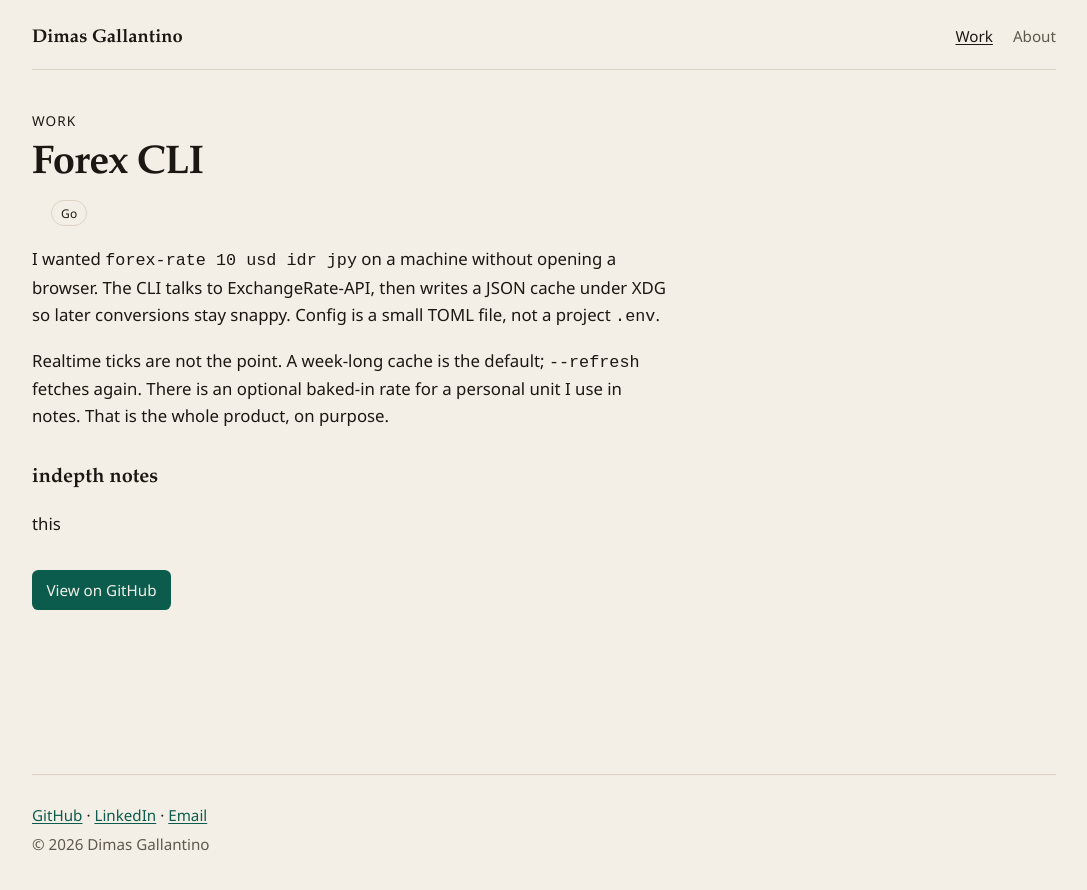
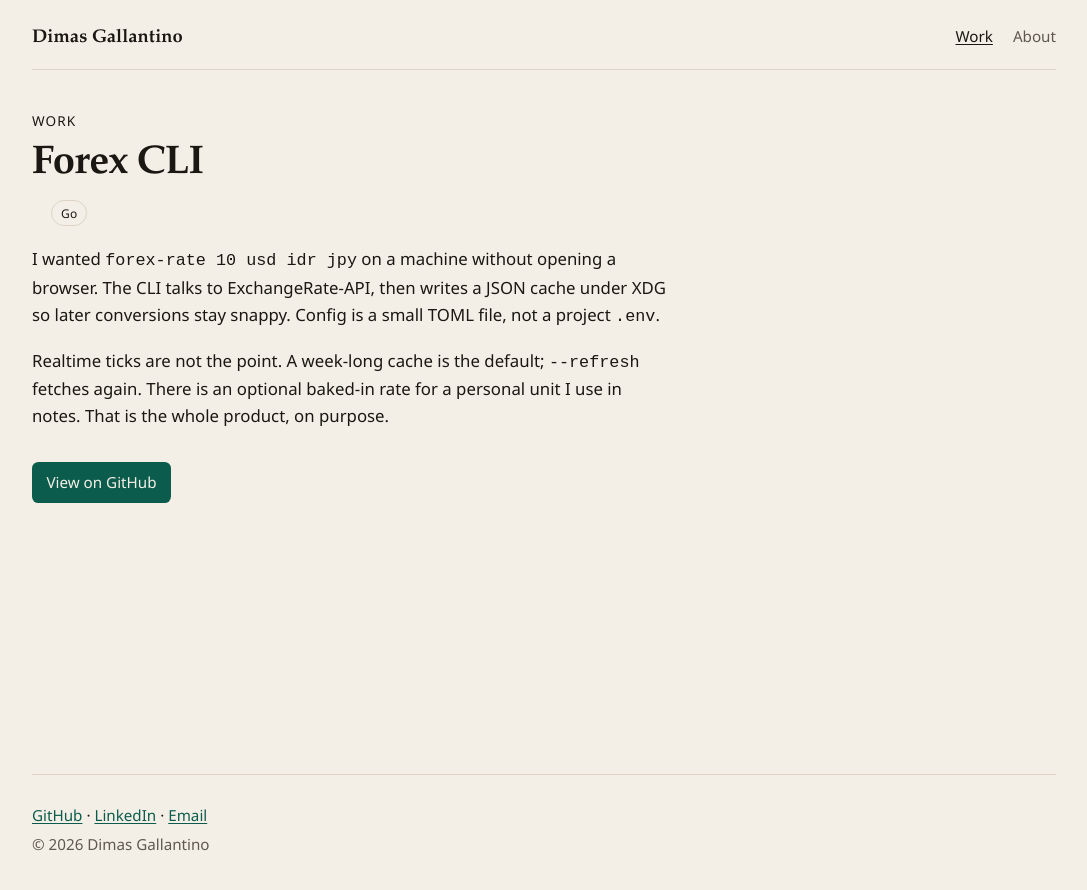
Before and after one commit to dgallantino/dgallantino.github.io, a Jekyll site: the page built from _projects/go-forex-cli.md, in a window 1280 px wide. Shown: the top 890 px of the page, without its empty margins (96-1183 px from the left). Built offline with Jekyll 4.4.1, drawn with Linux system fonts in a browser that asks for light colours.

```diff
--- a/_projects/go-forex-cli.md
+++ b/_projects/go-forex-cli.md
@@ -12,8 +12,3 @@
 I wanted `forex-rate 10 usd idr jpy` on a machine without opening a browser. The CLI talks to ExchangeRate-API, then writes a JSON cache under XDG so later conversions stay snappy. Config is a small TOML file, not a project `.env`.
 
 Realtime ticks are not the point. A week-long cache is the default; `--refresh` fetches again. There is an optional baked-in rate for a personal unit I use in notes. That is the whole product, on purpose.
-
-
-## indepth notes
-
-this
```
